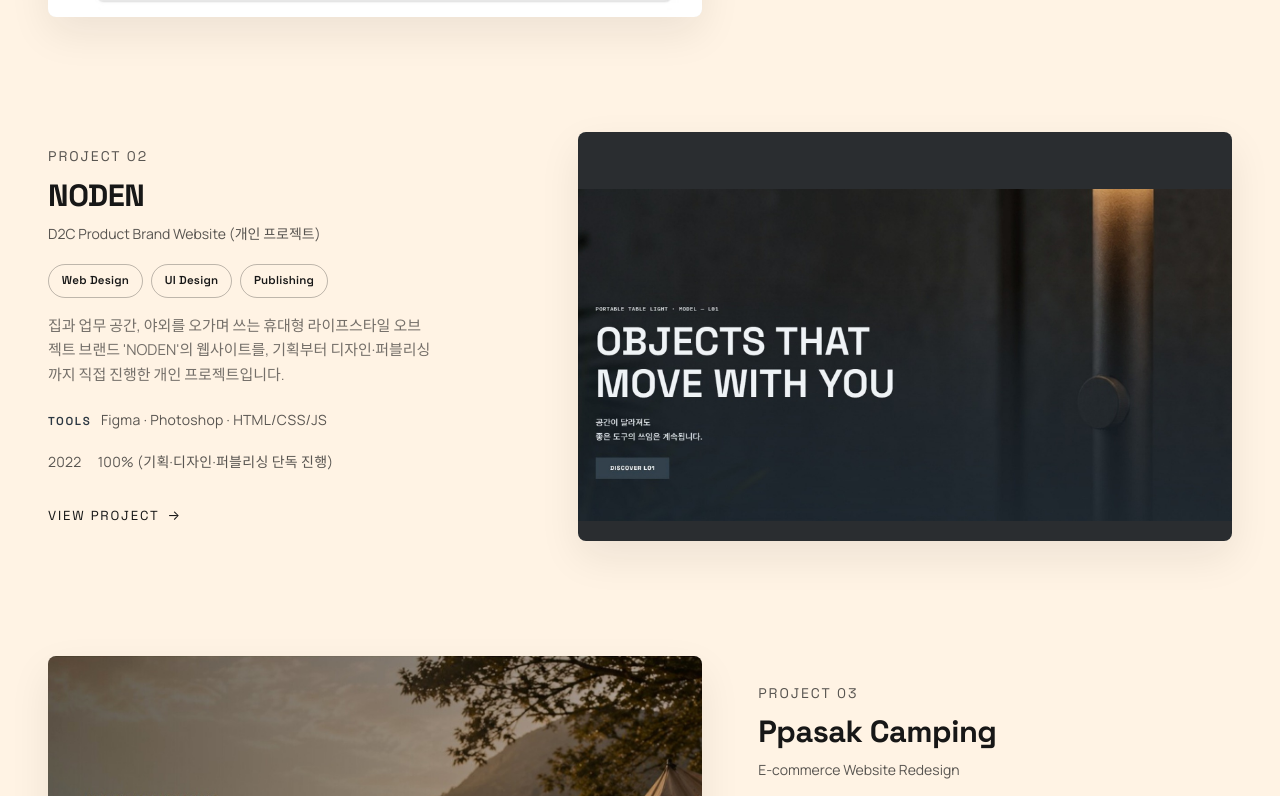
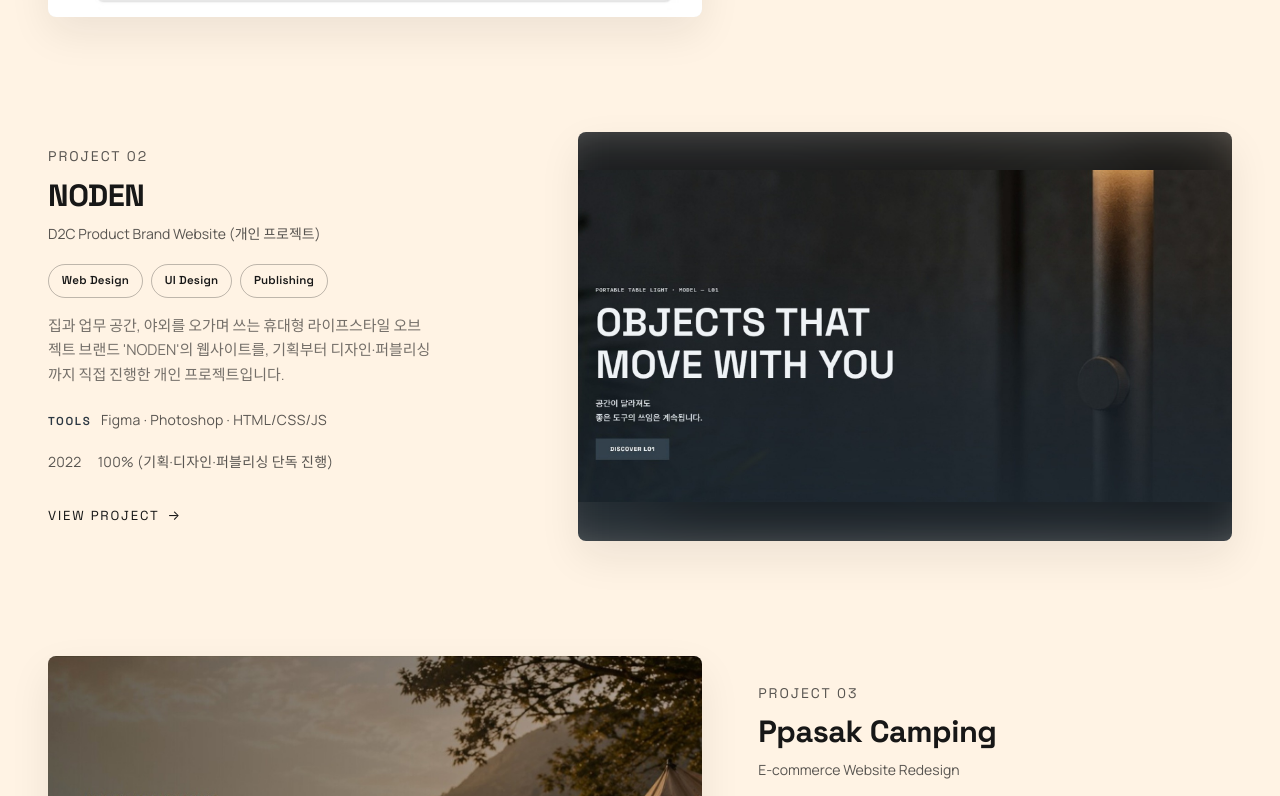
Before and after one commit to risinghun82/risinghun-portfolio, a React (Vite) app: page /#/works in a window 1280 px wide. Before the commit this address led to /#/. Shown: the part 1664-2460 px from the top of the page. Built offline with nearby package versions, Linux system fonts and the light colour scheme; a web font is replaced by a local one.

Commit message:
fix: NODEN 카드 레터박스를 블러 배경으로 교체

```diff
--- a/src/components/Works/Works.css
+++ b/src/components/Works/Works.css
@@ -322,17 +322,50 @@ the right edge (this is what read as "부자연스럽게 잘린" to begin with);
 biasing right would clip into the headline instead. Unlike Gimesee's
 work-item__media--auto above, this card's OUTER box size must stay
 identical to every other project's (스펙: 카드 가로·세로 크기 변경 금지),
-so this keeps the fixed 16:10 aspect-ratio and just switches the image
-itself to object-fit: contain instead of resizing the box — same object-fit
-swap as ProjectDetail.css's .case__hero-image--contain, applied here to the
-main-page card only. The resulting small top/bottom letterbox is filled
-with --card-bg (sampled as the photo's own whole-image average tone,
-#2a2d30 — a near-match for NODEN's own --project-accent #2B3742) instead of
-the card's default cream placeholder, so there's no visible seam between
-the photo and the fill. */
+so this keeps the fixed 16:10 aspect-ratio and just switches the sharp
+image itself to object-fit: contain instead of resizing the box.
+A flat --card-bg fill behind the contain image (first attempt at this fix)
+still read as visibly awkward in review — a hard-edged solid-color bar
+sitting on top of a photo reads as "a box", not as part of the image, and
+object-position's inherited vertical "75%" bias (tuned for the old cover
+crop) pushed almost the entire gap to one side, making the seam worse.
+Replaced that flat fill with a blurred, zoomed-in copy of the SAME photo as
+a backdrop (::before, set from --card-backdrop in Works.jsx) filling the
+whole box behind the sharp contain image — the common "blurred letterbox"
+treatment (Apple/Spotify-style) for an image whose aspect doesn't match its
+frame. Because the backdrop is the photo itself, not a flat swatch, there's
+no seam to match at all regardless of where the sharp image sits — so the
+inherited "left 75%" --img-pos can stay untouched (it still only crops the
+backdrop layer's cover-fill, same as it always did for every other card;
+the sharp foreground is governed purely by contain + center, no cropping).
+--card-bg is kept as a solid fallback behind the backdrop image in case it
+fails to load. */
+.work-item__media.work-item__media--contain {
+  isolation: isolate;
+}
+
+.work-item__media.work-item__media--contain::before {
+  content: "";
+  position: absolute;
+  inset: 0;
+  background-color: var(--card-bg, #ece9e3);
+  background-image: var(--card-backdrop);
+  background-size: cover;
+  background-position: var(--img-pos, center);
+  /* Scale up before blurring so the blur's own soft edge never shows the
+  box's crisp corners/edges — only the interior of the zoomed backdrop is
+  ever visible. */
+  transform: scale(1.18);
+  filter: blur(32px) brightness(0.82) saturate(1.05);
+  z-index: 0;
+}
+
 .work-item__media.work-item__media--contain .work-item__image {
+  position: relative;
+  z-index: 1;
   object-fit: contain;
-  background: var(--card-bg, #ece9e3);
+  object-position: center;
+  background: transparent;
 }
 
 /* Secondary "More Projects" grid — smaller, uniform cards for projects
--- a/src/components/Works/Works.jsx
+++ b/src/components/Works/Works.jsx
@@ -99,6 +99,17 @@ function WorkItem({ project, reverse }) {
             (project.cardAspect === "auto" ? " work-item__media--auto" : "") +
             (project.cardFit === "contain" ? " work-item__media--contain" : "")
           }
+          style={{
+            ...(project.imagePosition
+              ? { "--img-pos": project.imagePosition }
+              : undefined),
+            ...(project.cardBg ? { "--card-bg": project.cardBg } : undefined),
+            ...(project.cardFit === "contain"
+              ? {
+                  "--card-backdrop": `url(${project.cardImage || project.heroImage})`,
+                }
+              : undefined),
+          }}
         >
           {project.images?.hero ? (
             <img
@@ -106,14 +117,6 @@ function WorkItem({ project, reverse }) {
               src={project.cardImage || project.heroImage}
               alt={`${project.title} 대표 이미지`}
               loading="lazy"
-              style={{
-                ...(project.imagePosition
-                  ? { "--img-pos": project.imagePosition }
-                  : undefined),
-                ...(project.cardBg
-                  ? { "--card-bg": project.cardBg }
-                  : undefined),
-              }}
             />
           ) : (
             <div
```
